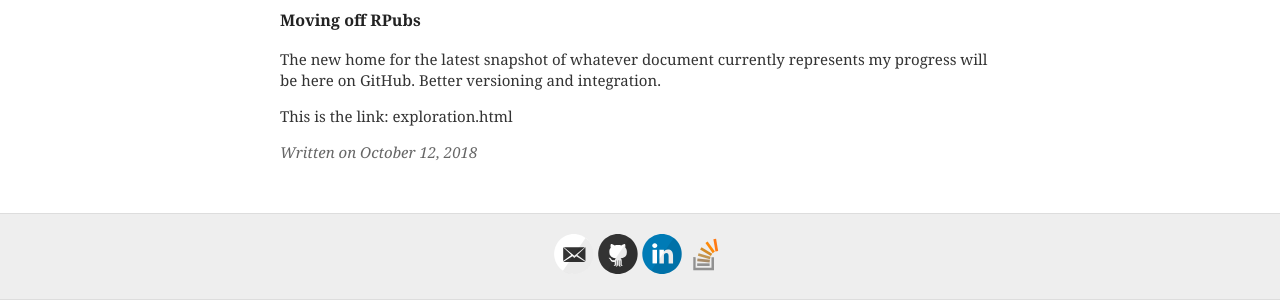
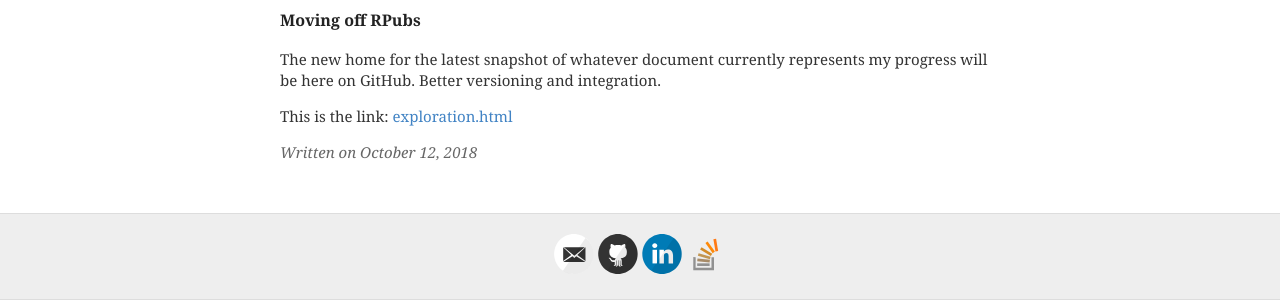
Before and after one commit to bokov/kl2_kc_analysis, a Jekyll site: the page built from _posts/2018-10-12-Moving-off-RPubs.md, in a window 1280 px wide. Shown: the part 204-504 px from the top of the page. Built offline with Jekyll 4.4.1, drawn with Linux system fonts in a browser that asks for light colours; our own code applies the rules of GitHub Pages for plain Markdown files.

```diff
--- a/_posts/2018-10-12-Moving-off-RPubs.md
+++ b/_posts/2018-10-12-Moving-off-RPubs.md
@@ -5,4 +5,4 @@ published: true
 
 The new home for the latest snapshot of whatever document currently represents my progress will be here on GitHub. Better versioning and integration.
 
-This is the link: exploration.html
+This is the link: [exploration.html]()
```
